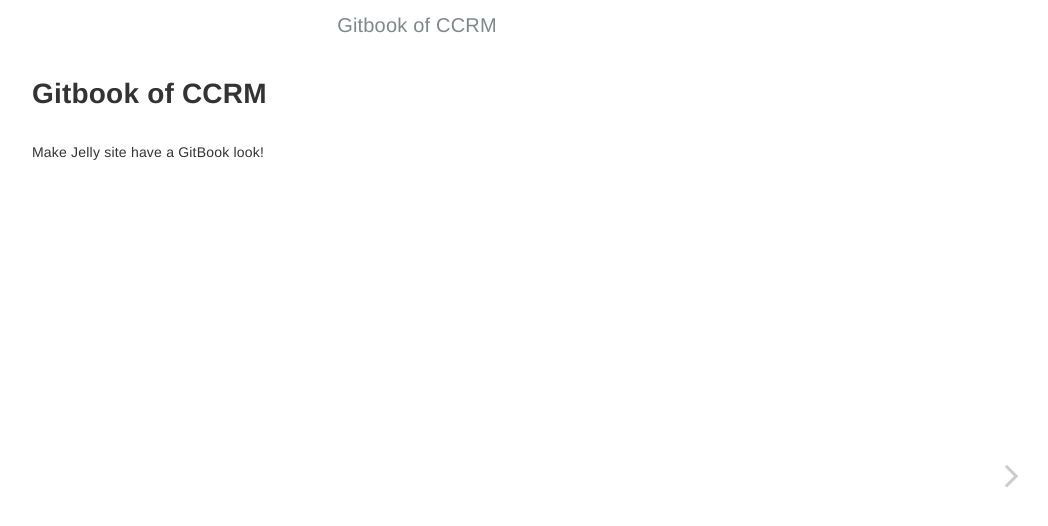
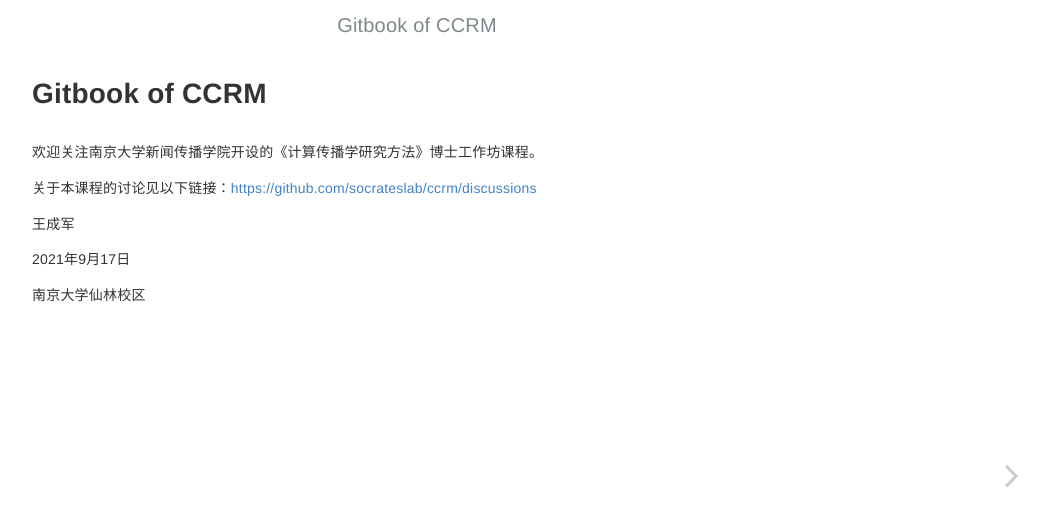
Before and after one commit to socrateslab/workshop, a Jekyll site: the page built from index.md, in a window 1280 px wide. Shown: the top 526 px of the page, without its empty margins (223-1271 px from the left). Built offline with Jekyll 4.4.1, drawn with Linux system fonts in a browser that asks for light colours.

Commit message:
Update index.md

```diff
--- a/index.md
+++ b/index.md
@@ -2,4 +2,13 @@
 layout: home
 ---
 
-Make Jelly site have a GitBook look!
+
+欢迎关注南京大学新闻传播学院开设的《计算传播学研究方法》博士工作坊课程。
+
+关于本课程的讨论见以下链接：[https://github.com/socrateslab/ccrm/discussions](https://github.com/socrateslab/ccrm/discussions)
+
+王成军
+
+2021年9月17日
+
+南京大学仙林校区
```
